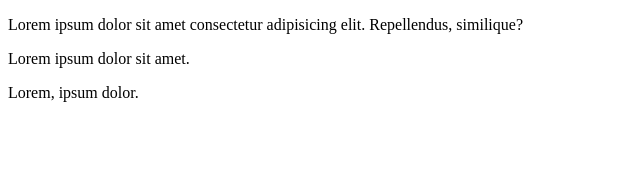
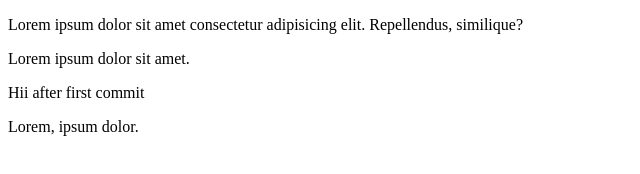
Before and after one commit to Gadde-Anil4/Git-demo, a plain HTML site: page index.html in a window 1280 px wide. Shown: the whole page, without its empty margins (0-640 px from the left). Drawn offline with Linux system fonts and the light colour scheme.

Commit message:
once again

```diff
--- a/index.html
+++ b/index.html
@@ -8,6 +8,7 @@
 <body>
     <p>Lorem ipsum dolor sit amet consectetur adipisicing elit. Repellendus, similique?</p>
     <p>Lorem ipsum dolor sit amet.</p>
+    <p>Hii after first commit</p>
     <p>Lorem, ipsum dolor.</p>
 </body>
 </html>
```
